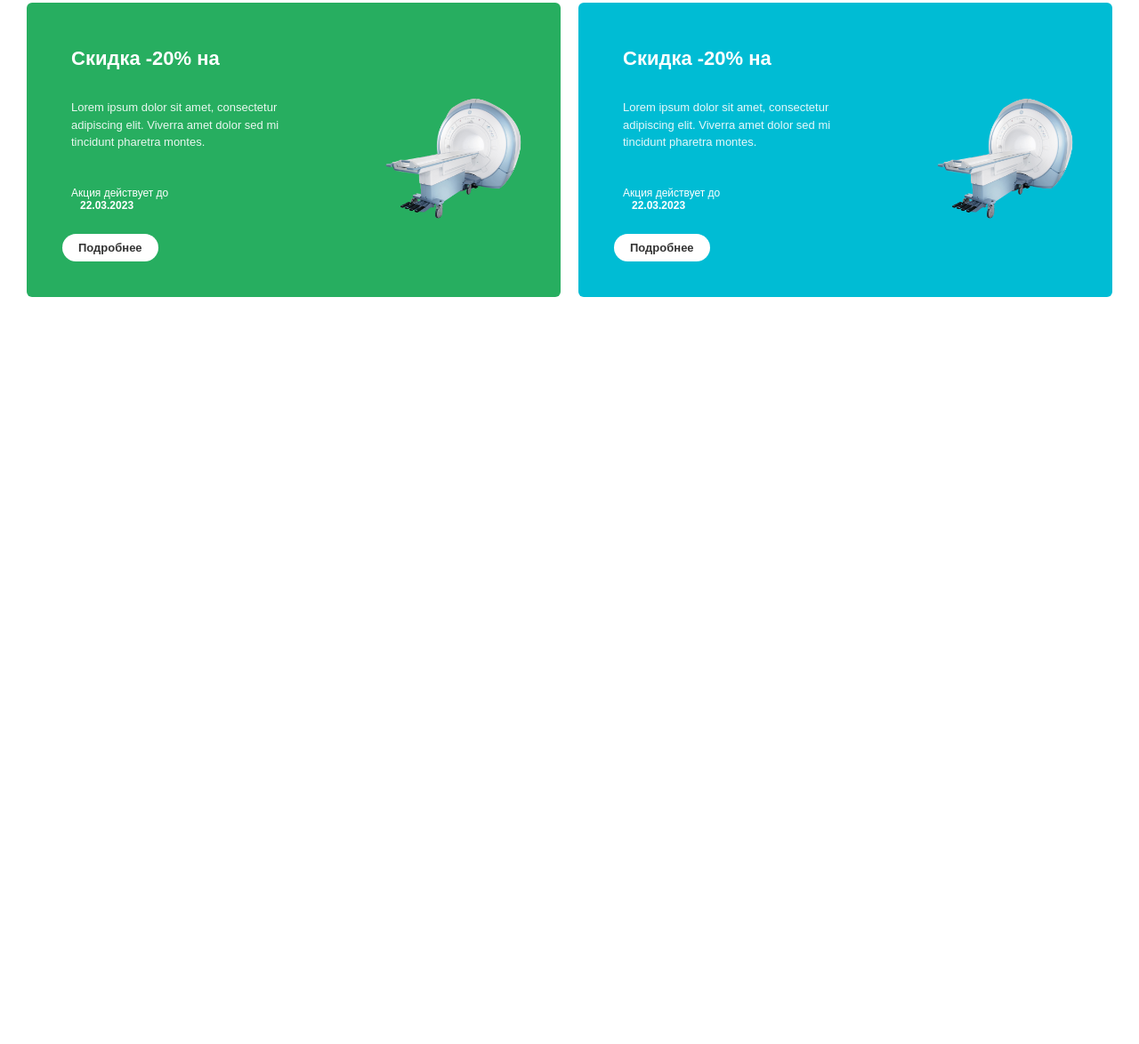
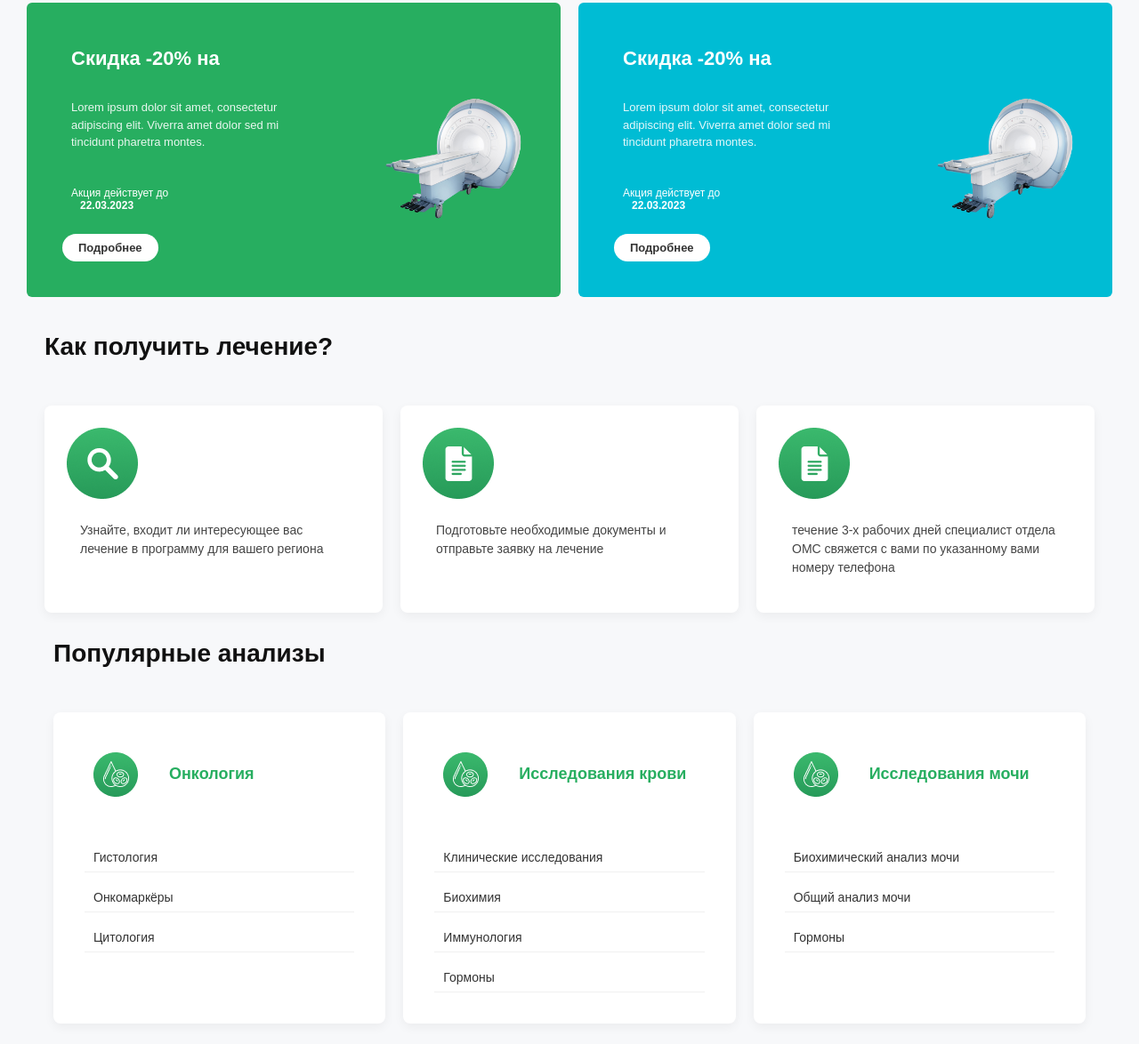
Before and after one commit to ffkabulka010-cmd/paddgrupa-, a plain HTML site: page index.html in a window 1280 px wide. Shown: the part 346-1520 px from the top of the page at 89% size. Before the commit the page ends 800 px from the top, so only its background shows below. Drawn offline with Linux system fonts and the light colour scheme.

Commit message:
therd commmits

```diff
--- a/index.html
+++ b/index.html
@@ -67,5 +67,71 @@
         </div>
       </div>
 
+  <section class="salom200">
+    <h2 class="salom201">Как получить лечение?</h2>
+
+    <div class="salom202">
+      <div class="salom203">
+        <div class="salom204">
+           <img src="./imgs/Frame 153 (1).png" alt="">
+        </div>
+        <p class="salom206">Узнайте, входит ли интересующее вас лечение в программу для вашего региона</p>
+      </div>
+
+      <div class="salom203">
+        <div class="salom204">
+   <img src="./imgs/Frame 129 (3).png" alt="">
+        </div>
+        <p class="salom206">Подготовьте необходимые документы и отправьте заявку на лечение</p>
+      </div>
+
+      <div class="salom203">
+        <div class="salom204">
+         <img src="./imgs/Frame 129 (3).png" alt="">
+        </div>
+        <p class="salom206"> течение 3-x рабочих дней специалист отдела ОМС свяжется с вами по указанному вами номеру телефона</p>
+      </div>
+    </div>
+     <section class="salom300">
+    <h2 class="salom301">Популярные анализы</h2>
+
+    <div class="salom302">
+
+      <div class="salom303">
+        <div class="salom304">
+          <img src="./imgs/Group 1894 (3).png" alt="">
+          <h3 class="salom306">Онкология</h3>
+        </div>
+        <div class="salom307">
+          <p class="salom308">Гистология</p>
+          <p class="salom308">Онкомаркёры</p>
+          <p class="salom308">Цитология</p>
+        </div>
+      </div>
+      <div class="salom303">
+        <div class="salom304">
+      <img src="./imgs/Group 1894 (3).png" alt="">
+          <h3 class="salom306">Исследования крови</h3>
+        </div>
+        <div class="salom307">
+          <p class="salom308">Клинические исследования</p>
+          <p class="salom308">Биохимия</p>
+          <p class="salom308">Иммунология</p>
+          <p class="salom308">Гормоны</p>
+        </div>
+      </div>
+      <div class="salom303">
+        <div class="salom304">
+           <img src="./imgs/Group 1894 (3).png" alt="">
+          <h3 class="salom306">Исследования мочи</h3>
+        </div>
+        <div class="salom307">
+          <p class="salom308">Биохимический анализ мочи</p>
+          <p class="salom308">Общий анализ мочи</p>
+          <p class="salom308">Гормоны</p>
+        </div>
+      </div>
+      </div>
+    </div>
 </body>
 </html>
--- a/style.css
+++ b/style.css
@@ -158,3 +158,105 @@
   height: 100%;
   object-fit: contain;
 }
+body {
+  background-color: #f7f8fa;
+
+  color: #222;
+}
+
+.salom200, .salom300 {
+  max-width: 1200px;
+
+}
+
+.salom201, .salom301 {
+  font-size: 28px;
+  font-weight: bold;
+  margin-bottom: 30px;
+  color: #111;
+}
+
+.salom202 {
+  display: flex;
+  gap: 20px;
+  flex-wrap: wrap;
+}
+
+.salom203 {
+  background-color: #fff;
+  flex: 1;
+  min-width: 300px;
+  padding: 30px;
+  border-radius: 8px;
+  box-shadow: 0 4px 12px rgba(0,0,0,0.05);
+}
+
+.salom204 {
+  width: 50px;
+  height: 50px;
+  background-color: #27ae60;
+  border-radius: 50%;
+  display: flex;
+  align-items: center;
+  justify-content: center;
+  margin-bottom: 20px;
+}
+
+.salom205 {
+  width: 24px;
+  height: 24px;
+  object-fit: contain;
+}
+
+.salom206 {
+  font-size: 14px;
+  line-height: 1.5;
+  color: #444;
+}
+
+.salom302 {
+  display: flex;
+  gap: 20px;
+  flex-wrap: wrap;
+}
+
+.salom303 {
+  background-color: #fff;
+  flex: 1;
+  min-width: 260px;
+  padding: 25px;
+  border-radius: 8px;
+  box-shadow: 0 4px 12px rgba(0,0,0,0.05);
+}
+
+.salom304 {
+  display: flex;
+  align-items: center;
+  gap: 15px;
+  margin-bottom: 20px;
+}
+
+.salom305 {
+  width: 24px;
+  height: 24px;
+  object-fit: contain;
+}
+
+.salom306 {
+  font-size: 18px;
+  color: #27ae60;
+  font-weight: bold;
+}
+
+.salom307 {
+  display: flex;
+  flex-direction: column;
+  gap: 10px;
+}
+
+.salom308 {
+  font-size: 14px;
+  color: #333;
+  border-bottom: 1px solid #f0f0f0;
+  padding-bottom: 8px;
+}
```
Also changed, not shown: imgs/Frame 129 (3).png (added), imgs/Frame 153 (1).png (added), imgs/Frame 153 (2).png (added), imgs/Group 1894 (3).png (added).
